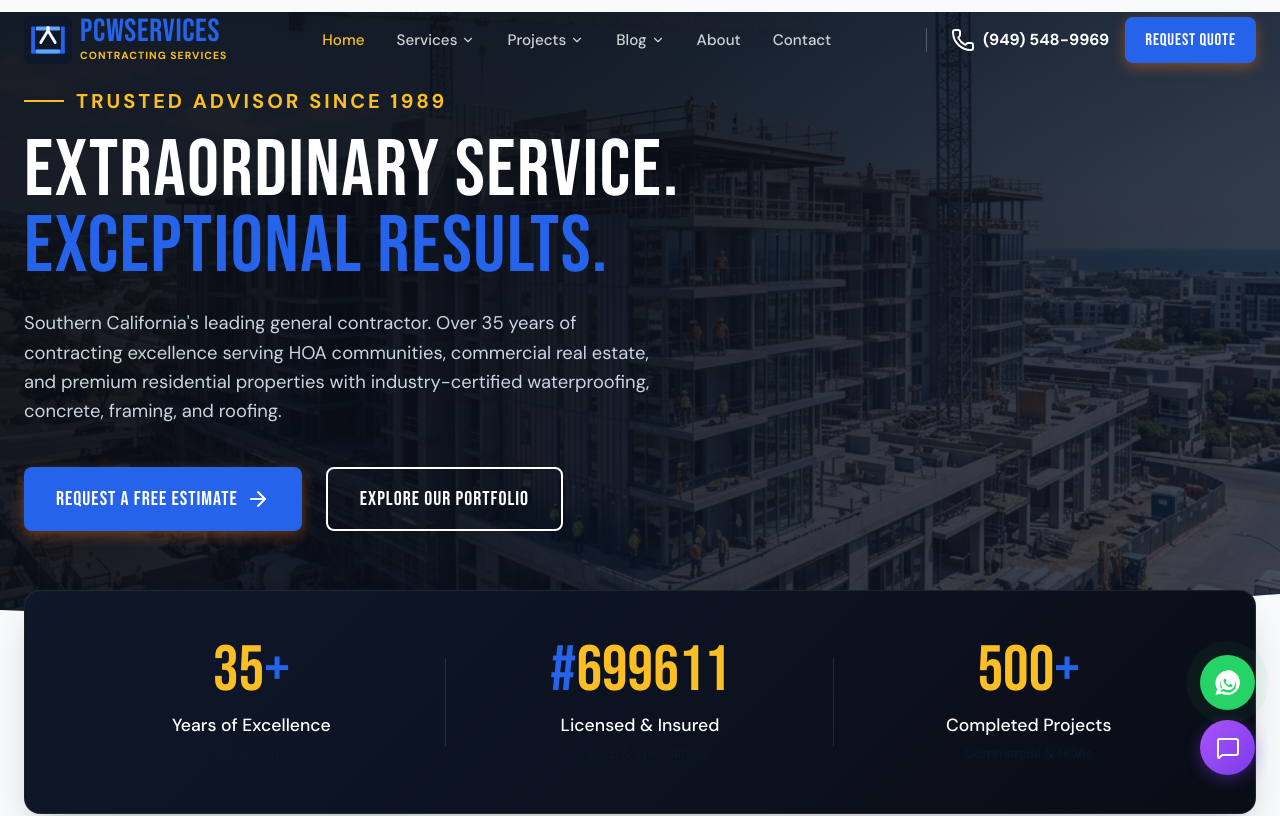
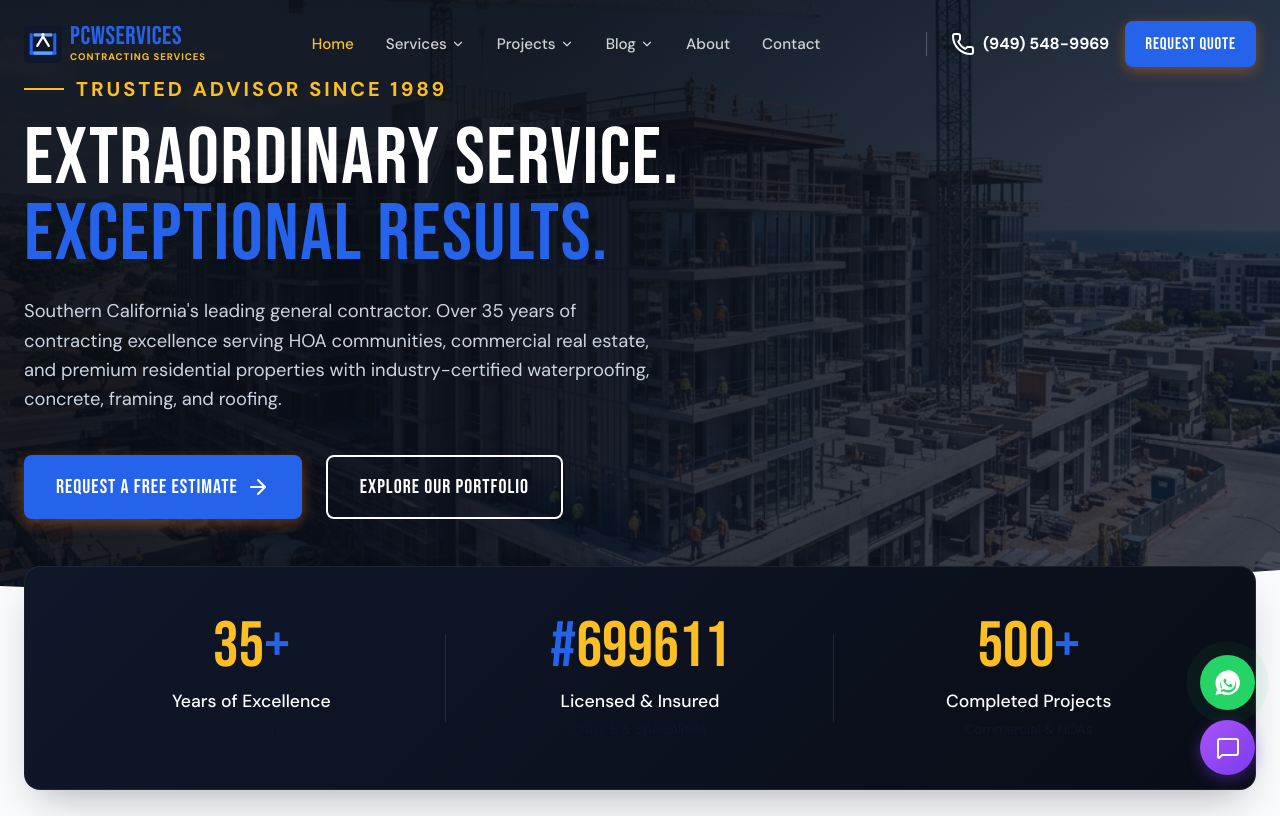
Before and after one commit to callmat3ai-cloud/pcw-services-preview, a plain HTML site: page index.html in a window 1280 px wide. Shown: the top 816 px of the page. Drawn offline with nearby package versions, Linux system fonts and the light colour scheme.

Commit message:
Fix: remove gap above header, shrink logo, add internal top padding to header

```diff
--- a/index.html
+++ b/index.html
@@ -131,7 +131,7 @@
         }
 
         main {
-            margin-top: 12px;
+            margin-top: 0;
         }
 
         h1, h2, h3, h4, h5, h6 {
@@ -261,12 +261,14 @@
             height: 80px;
             display: flex;
             align-items: center;
+            padding-top: 8px;
         }
 
         header.scrolled {
             background-color: rgba(9, 13, 22, 0.95);
             backdrop-filter: blur(10px);
             height: 80px;
+            padding-top: 8px;
             box-shadow: 0 4px 20px rgba(0, 0, 0, 0.3);
             border-bottom: 1px solid rgba(255, 255, 255, 0.1);
         }
@@ -286,8 +288,8 @@
         }
 
         .logo-svg {
-            width: 48px;
-            height: 48px;
+            width: 38px;
+            height: 38px;
             flex-shrink: 0;
         }
 
@@ -298,7 +300,7 @@
 
         .logo-brand {
             font-family: var(--font-heading);
-            font-size: 2rem;
+            font-size: 1.6rem;
             color: var(--white);
             line-height: 1;
             letter-spacing: 0.02em;
@@ -321,7 +323,7 @@
 
         .logo-tagline {
             font-family: var(--font-body);
-            font-size: 0.65rem;
+            font-size: 0.6rem;
             color: var(--gold-500);
             letter-spacing: 0.1em;
             text-transform: uppercase;
@@ -707,8 +709,8 @@
 
         /* HERO SECTION */
         .hero {
-            padding-top: 78px;
-            height: calc(90vh - 78px);
+            padding-top: 90px;
+            height: calc(90vh - 90px);
             min-height: 560px;
             display: flex;
             align-items: center;
```
